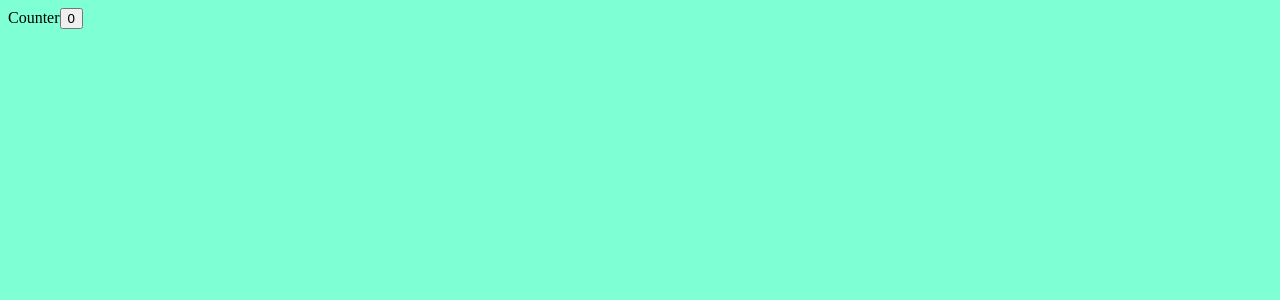
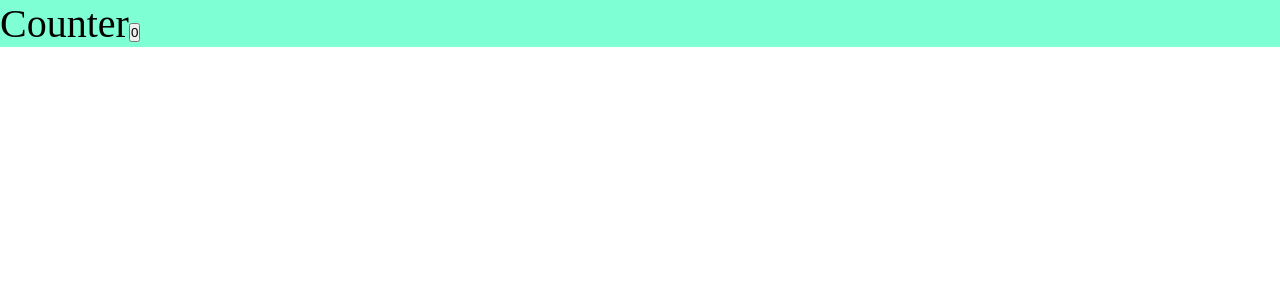
Before and after one commit to Andrey78945/production-old, a React app: page / in a window 1280 px wide. Shown: the top 300 px of the page. Built offline with nearby package versions, Linux system fonts and the light colour scheme.

Commit message:
feat: add scss options

```diff
--- a/package.json
+++ b/package.json
@@ -29,6 +29,7 @@
     "@types/webpack-dev-server": "^4.7.2",
     "css-loader": "^6.6.0",
     "html-webpack-plugin": "^5.5.0",
+    "mini-css-extract-plugin": "^2.5.3",
     "sass": "^1.49.9",
     "sass-loader": "^12.6.0",
     "style-loader": "^3.3.1",
--- /dev/null
+++ b/src/components/App.tsx
@@ -0,0 +1,13 @@
+import React from "react";
+import { Counter } from "./Counter/Counter";
+import "../index.scss";
+
+function App() {
+  return (
+    <div className="app">
+      <Counter />
+    </div>
+  );
+}
+
+export default App;
--- a/src/components/Counter/Counter.scss
+++ b/src/components/Counter/Counter.module.scss
@@ -1,3 +1,3 @@
-body {
+.div {
   background-color: aquamarine;
 }
--- a/src/components/Counter/Counter.tsx
+++ b/src/components/Counter/Counter.tsx
@@ -1,5 +1,5 @@
 import React, { useState } from "react";
-import "./Counter.scss";
+import classes from "./Counter.module.scss";
 
 export const Counter = () => {
   const [count, setCount] = useState(0);
@@ -8,7 +8,7 @@
     setCount((prev) => ++prev);
   };
   return (
-    <div>
+    <div className={classes.div}>
       Counter
       <button onClick={increment}>{count}</button>
     </div>
--- /dev/null
+++ b/src/index.scss
@@ -0,0 +1,9 @@
+* {
+  margin: 0;
+  padding: 0;
+  box-sizing: border-box;
+}
+
+.app {
+  font-size: 40px;
+}
--- a/src/index.tsx
+++ b/src/index.tsx
@@ -1,9 +1,4 @@
 import { render } from "react-dom";
-import { Counter } from "./components/Counter/Counter";
+import App from "./components/App";
 
-render(
-  <div>
-    <Counter />
-  </div>,
-  document.getElementById("root")
-);
+render(<App />, document.getElementById("root"));
```
Also changed, not shown: global.d.ts (added, +7 -0 lines), 4 other files (tests, documents, lock files or other folders).
